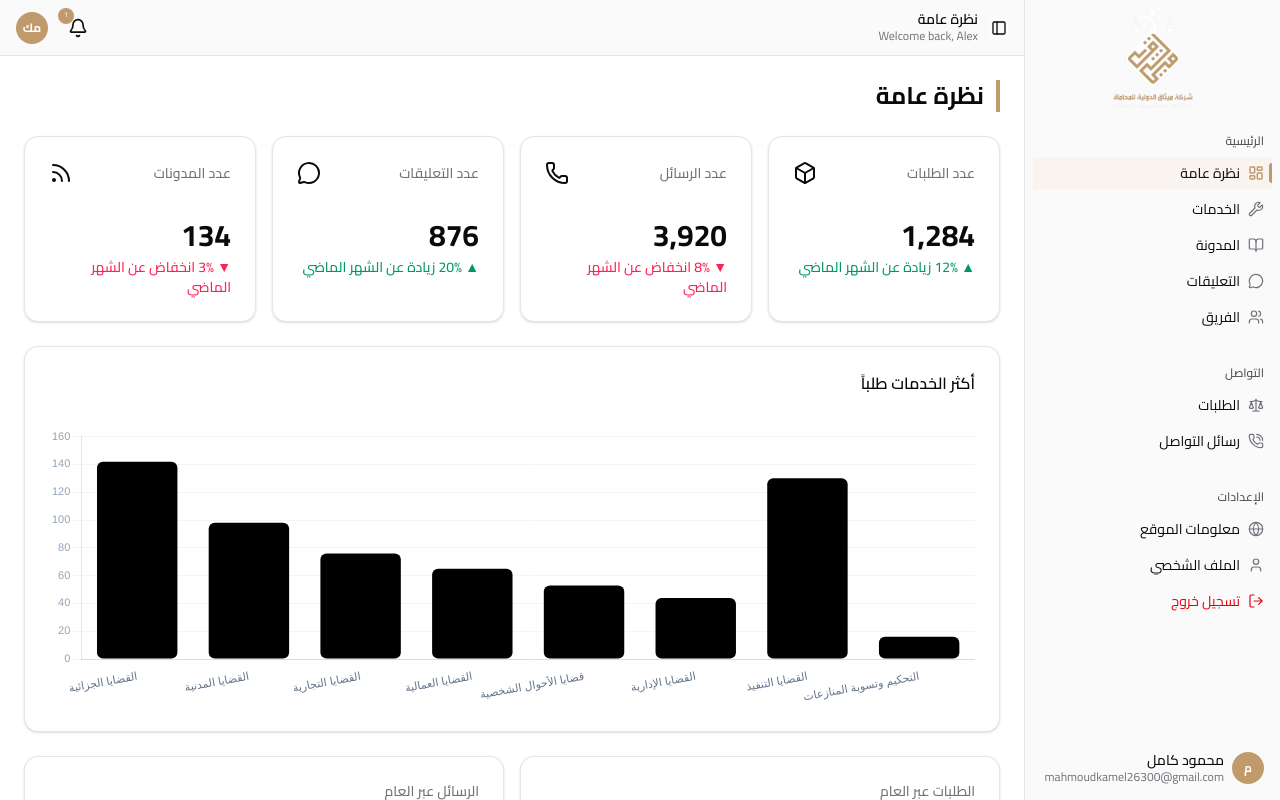
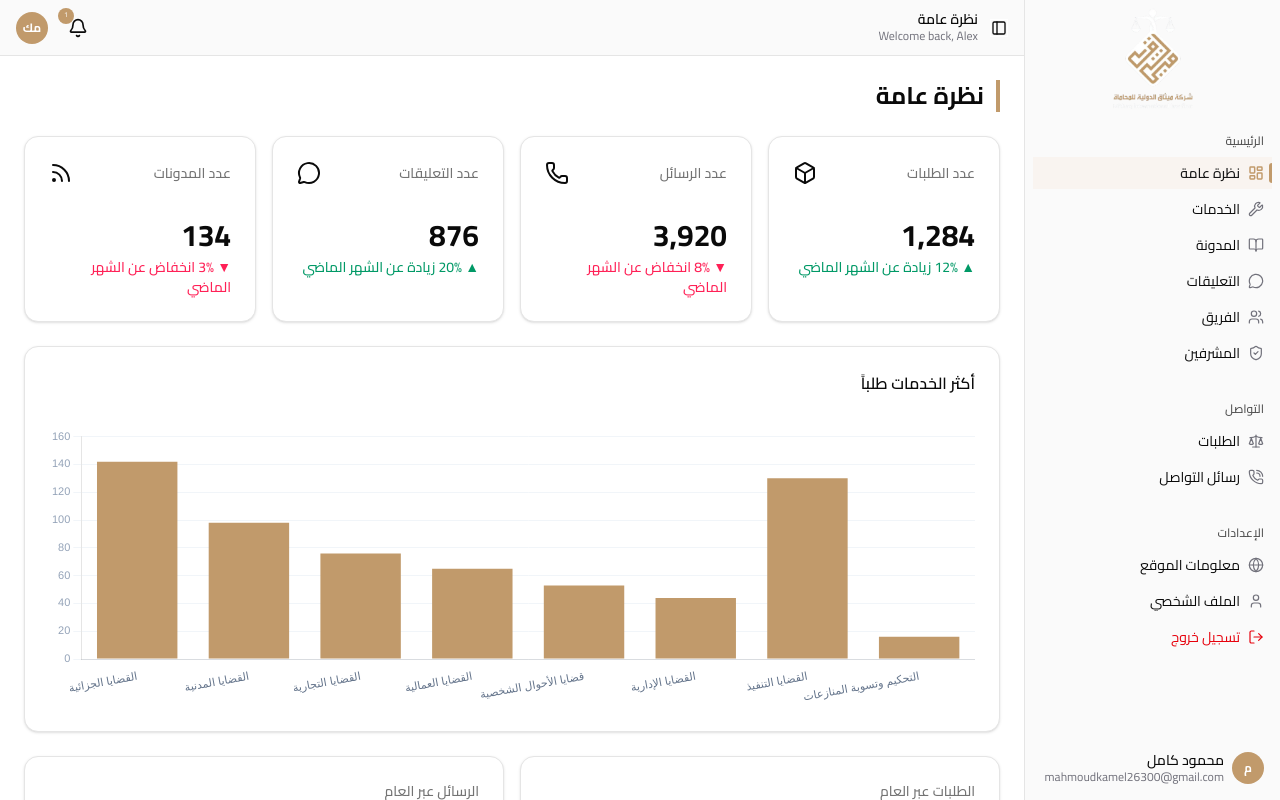
Before and after one commit to Estithmarcom-Marketing/estithmarcom-ksa-admin, a React (Vite) app: page /dashboard/overview in a window 1280 px wide. Shown: the top 800 px of the page. Built offline with nearby package versions, Linux system fonts and the light colour scheme.

Commit message:
Update: Charts to main color, Add: admins to navigations and routes

```diff
--- a/src/App.tsx
+++ b/src/App.tsx
@@ -12,6 +12,7 @@ import Comments from "./pages/comments";
 import EditBlog from "./pages/blog/blog-actions";
 import AddBlog from "./pages/blog/add-blog";
 import Login from "./pages/login/login";
+import Admins from "./pages/admins";
 
 const App = () => {
   return (
@@ -29,6 +30,7 @@ const App = () => {
           <Route path="blog/:action/:id" element={<EditBlog />} />
 
           <Route path="team" element={<Team />} />
+          <Route path="admins" element={<Admins />} />
           <Route path="settings" element={<Settings />} />
           <Route path="profile" element={<Profile />} />
           <Route path="requests" element={<Requests />} />
--- a/src/config/nav.ts
+++ b/src/config/nav.ts
@@ -9,6 +9,7 @@ import {
   Globe,
   PhoneCall,
   MessageCircle,
+  ShieldCheck,
 } from "lucide-react";
 
 export const NAV_GROUPS: NavGroup[] = [
@@ -24,6 +25,7 @@ export const NAV_GROUPS: NavGroup[] = [
       { label: "المدونة", path: "/dashboard/blog", icon: BookOpen },
       { label: "التعليقات", path: "/dashboard/comments", icon: MessageCircle },
       { label: "الفريق", path: "/dashboard/team", icon: Users },
+      { label: "المشرفين", path: "/dashboard/admins", icon: ShieldCheck },
     ],
   },
   {
--- /dev/null
+++ b/src/pages/admins.tsx
@@ -0,0 +1,12 @@
+import SpecialHeader from "@/components/SpecialHeader";
+
+const Admins = () => {
+  return (
+    <div className="">
+    <SpecialHeader title="المشرفين"/>
+    <p className="text-sm"></p>
+  </div>
+  );
+};
+
+export default Admins;
--- a/src/pages/over-view.tsx
+++ b/src/pages/over-view.tsx
@@ -23,7 +23,7 @@ ChartJS.register(
   LineElement,
   PointElement,
   Tooltip,
-  Filler
+  Filler,
 );
 
 const lineData = monthsNames.map((m, i) => ({
@@ -51,15 +51,22 @@ const stats = [
   { label: "عدد المدونات", value: "134", change: -3, Icon: Rss },
 ];
 
+const mainColor = getComputedStyle(document.documentElement)
+  .getPropertyValue("--main-color")
+  .trim();
+
+const mainDarkerColor = getComputedStyle(document.documentElement)
+  .getPropertyValue("--main-darker-color")
+  .trim();
+
 const barChartData = {
   labels: barData.map((d) => d.service),
   datasets: [
     {
       label: "عدد الطلبات",
       data: barData.map((d) => d.count),
-      backgroundColor: "hsl(var(--primary) / 0.8)",
-      hoverBackgroundColor: "hsl(var(--primary))",
-      borderRadius: 6,
+      backgroundColor: mainColor,
+      hoverBackgroundColor: mainDarkerColor,
       borderSkipped: false,
     },
   ],
@@ -90,10 +97,7 @@ const barChartOptions: ChartOptions<"bar"> = {
   },
 };
 
-function makeLineChartData(
-  key: "طلبات" | "رسائل" | "تعليقات",
-  color: string
-) {
+function makeLineChartData(key: "طلبات" | "رسائل" | "تعليقات", color: string) {
   return {
     labels: lineData.map((d) => d.name),
     datasets: [
@@ -137,9 +141,13 @@ const lineOptions: ChartOptions<"line"> = {
 };
 
 const lineConfigs = [
-  { key: "طلبات" as const, color: "hsl(var(--primary))", title: "الطلبات عبر العام" },
-  { key: "رسائل" as const, color: "#10b981", title: "الرسائل عبر العام" },
-  { key: "تعليقات" as const, color: "#f59e0b", title: "التعليقات عبر العام" },
+  {
+    key: "طلبات" as const,
+    color: "#10b981",
+    title: "الطلبات عبر العام",
+  },
+  { key: "رسائل" as const, color: mainColor, title: "الرسائل عبر العام" },
+  { key: "تعليقات" as const, color: "#ff0000", title: "التعليقات عبر العام" },
 ];
 
 const Overview = () => (
@@ -173,7 +181,10 @@ const Overview = () => (
           </CardHeader>
           <CardContent>
             <div style={{ height: 200 }}>
-              <Line data={makeLineChartData(key, color)} options={lineOptions} />
+              <Line
+                data={makeLineChartData(key, color)}
+                options={lineOptions}
+              />
             </div>
           </CardContent>
         </Card>
```
